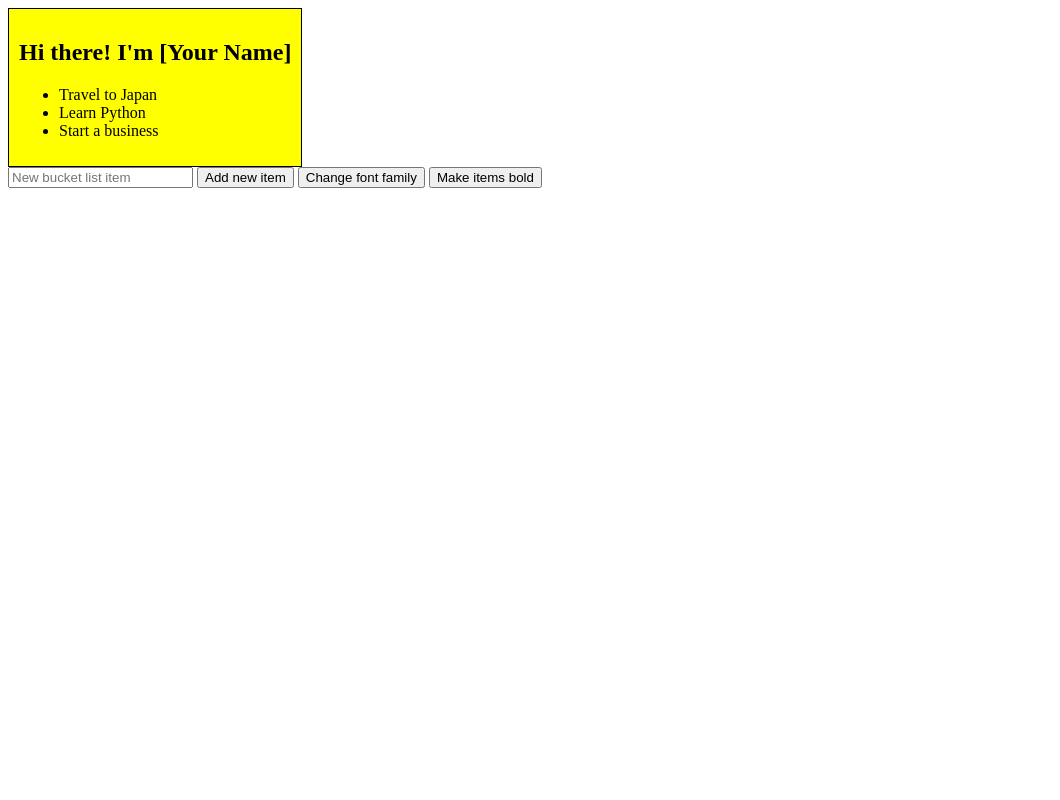
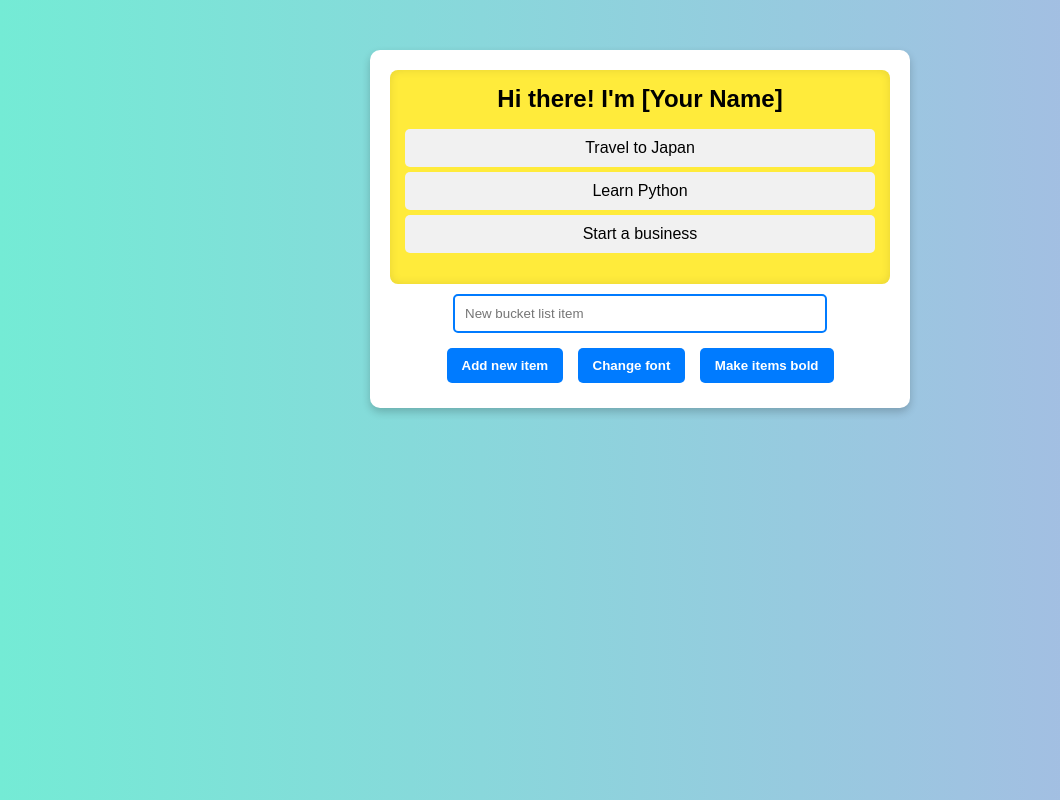
Before and after one commit to Markamodia12/nope, a plain HTML site: page Index.html in a window 1280 px wide. Shown: the whole page, without its empty margins (0-1060 px from the left). Drawn offline with Linux system fonts and the light colour scheme.

Commit message:
Update Index.html

```diff
--- a/Index.html
+++ b/Index.html
@@ -5,19 +5,80 @@
     <meta name="viewport" content="width=device-width, initial-scale=1.0">
     <title>Bucket List</title>
     <style>
+        body {
+            font-family: Arial, sans-serif;
+            background: linear-gradient(to right, #74ebd5, #acb6e5);
+            text-align: center;
+            margin: 0;
+            padding: 0;
+        }
+
+        .container {
+            max-width: 500px;
+            margin: 50px auto;
+            background: white;
+            padding: 20px;
+            border-radius: 10px;
+            box-shadow: 0 4px 8px rgba(0, 0, 0, 0.2);
+        }
+
         #banner {
-            background-color: yellow;
+            background: #ffeb3b;
+            padding: 15px;
+            border-radius: 8px;
+            box-shadow: inset 0 0 10px rgba(0, 0, 0, 0.1);
+        }
+
+        h2 {
+            margin: 0;
+        }
+
+        #bucketList {
+            list-style-type: none;
+            padding: 0;
+        }
+
+        #bucketList li {
+            background: #f1f1f1;
+            margin: 5px 0;
             padding: 10px;
-            border: 1px solid black;
-            width: fit-content;
+            border-radius: 5px;
+            transition: 0.3s;
         }
-        #bucketList {
-            list-style-type: disc;
+
+        #bucketList li:hover {
+            background: #ddd;
         }
+
+        input {
+            width: 70%;
+            padding: 10px;
+            margin: 10px 0;
+            border: 2px solid #007BFF;
+            border-radius: 5px;
+        }
+
+        button {
+            background: #007BFF;
+            color: white;
+            border: none;
+            padding: 10px 15px;
+            margin: 5px;
+            border-radius: 5px;
+            cursor: pointer;
+            font-weight: bold;
+            transition: 0.3s;
+        }
+
+        button:hover {
+            background: #0056b3;
+        }
+
     </style>
 </head>
 <body>
 
+    <div class="container">
         <div id="banner">
             <h2>Hi there! I'm [Your Name]</h2>
             <ul id="bucketList">
@@ -29,8 +90,9 @@
 
         <input type="text" id="newItem" placeholder="New bucket list item">
         <button onclick="addItem()">Add new item</button>
-    <button onclick="changeFont()">Change font family</button>
+        <button onclick="changeFont()">Change font</button>
         <button onclick="makeBold()">Make items bold</button>
+    </div>
 
     <script>
         function addItem() {
@@ -44,7 +106,11 @@
         }
 
         function changeFont() {
-            document.getElementById("bucketList").style.fontFamily = "Courier New, monospace";
+            let list = document.getElementById("bucketList");
+            let currentFont = list.style.fontFamily;
+            let fonts = ["Arial, sans-serif", "Courier New, monospace", "Georgia, serif", "Verdana, sans-serif"];
+            let newFont = fonts[(fonts.indexOf(currentFont) + 1) % fonts.length]; // Cycle through fonts
+            list.style.fontFamily = newFont;
         }
 
         function makeBold() {
```
Lines whose indentation alone changed are shown as unchanged.
